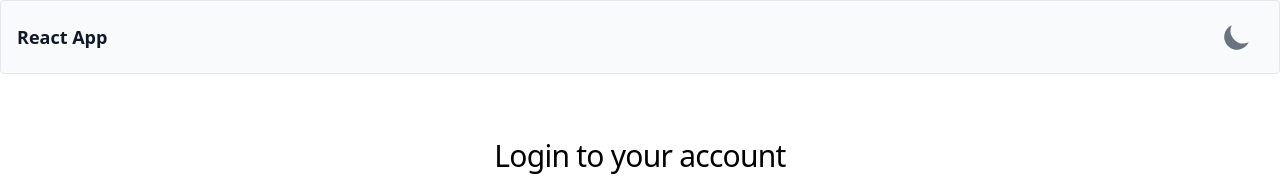
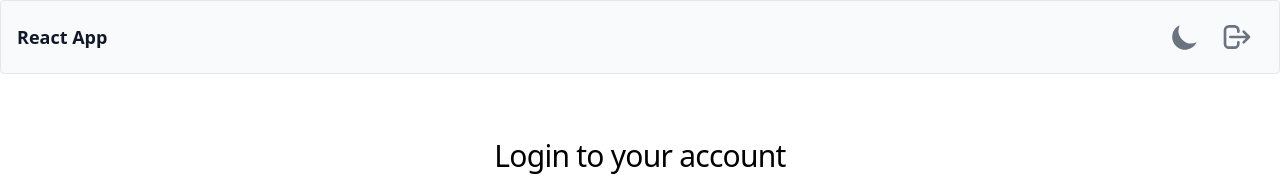
Before and after one commit to AiMedvedev/Auth-module, a React (Create React App) app: page /login in a window 1280 px wide. Shown: the top 176 px of the page. Built offline with nearby package versions, Linux system fonts and the light colour scheme; no server answers.

Commit message:
some fixes with login-logout icons

```diff
--- a/src/accounts/Profile.js
+++ b/src/accounts/Profile.js
@@ -24,7 +24,7 @@ export default function Profile() {
       setError("");
       setLoading(true);
       const user = currentUser;
-	  console.log(user);
+	  //console.log(user);
       const profile = {
         displayName: username
       };
--- a/src/components/layouts/Header.js
+++ b/src/components/layouts/Header.js
@@ -29,8 +29,7 @@ export default function Header() {
             Authorization: `Bearer ${token}`,
           },
         };
-        const res = await fetch("http://localhost:3000", payloadHeader);
-        console.log(await res.text());
+        //const res = await fetch("http://localhost:3000", payloadHeader);
       } catch (e) {
         console.log(e);
       }
@@ -50,7 +49,14 @@ export default function Header() {
           </Link>
           <div className="flex md:order-2">
             <ThemeToggler />
-
+            {!currentUser &&
+            <Link
+                className="text-gray-500 dark:text-gray-400 hover:bg-gray-100 dark:hover:bg-gray-700 focus:outline-none rounded-lg text-sm p-2.5"
+                to="/login"
+              >
+                <LogoutIcon className="h-8 w-8" aria-hidden="true" />
+            </Link>
+            }
             {currentUser && (
               <>
                 <button
```
